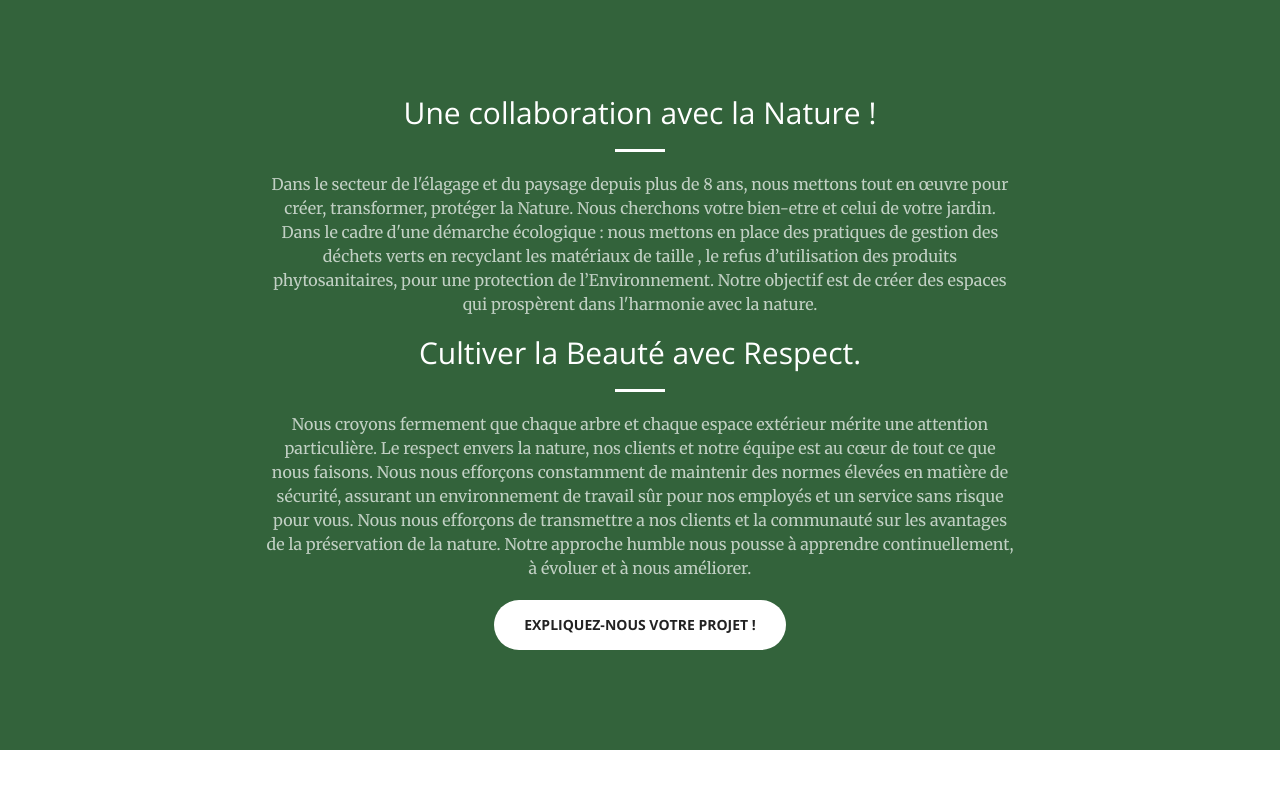
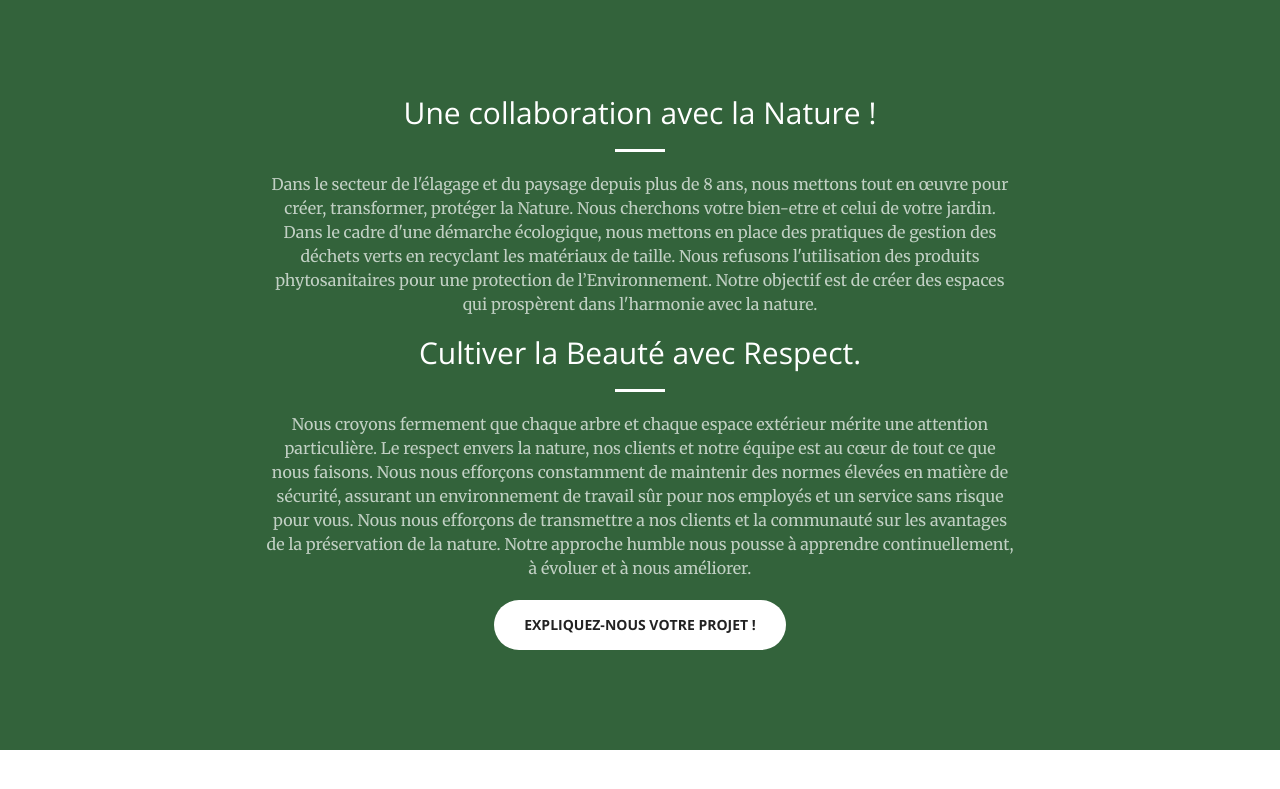
Before and after one commit to 3Abres/3Abres.github.io, a Jekyll site: the page built from index.html, in a window 1280 px wide and 900 px high, scrolled down 818 px, cut to the strip 86-875 px from the top of the window. Built offline with Jekyll 4.4.1, drawn with Linux system fonts in a browser that asks for light colours.

Commit message:
Update call-to-action.html

```diff
--- a/_includes/call-to-action.html
+++ b/_includes/call-to-action.html
@@ -4,7 +4,7 @@
             <div class="col-lg-8 col-lg-offset-2 text-center">
                 <h2 class="section-heading"> Une collaboration avec la Nature !</h2>
                 <hr class="light">
-                <p class="text-faded"> Dans le secteur de l'élagage et du paysage depuis plus de 8 ans, nous mettons tout en œuvre pour créer, transformer, protéger la Nature. Nous cherchons votre bien-etre et celui de votre jardin. Dans le cadre d'une démarche écologique : nous mettons en place des pratiques de gestion des déchets verts en recyclant les matériaux de taille , le refus d’utilisation des produits phytosanitaires, pour une protection de l’Environnement. Notre objectif est de créer des espaces qui prospèrent dans l'harmonie avec la nature.
+                <p class="text-faded"> Dans le secteur de l'élagage et du paysage depuis plus de 8 ans, nous mettons tout en œuvre pour créer, transformer, protéger la Nature. Nous cherchons votre bien-etre et celui de votre jardin. Dans le cadre d'une démarche écologique, nous mettons en place des pratiques de gestion des déchets verts en recyclant les matériaux de taille. Nous refusons l'utilisation des produits phytosanitaires pour une protection de l’Environnement. Notre objectif est de créer des espaces qui prospèrent dans l'harmonie avec la nature.
 </p>
                  <h2 class="section-heading"> Cultiver la Beauté avec Respect.   </h2>
                 <hr class="light">
```
